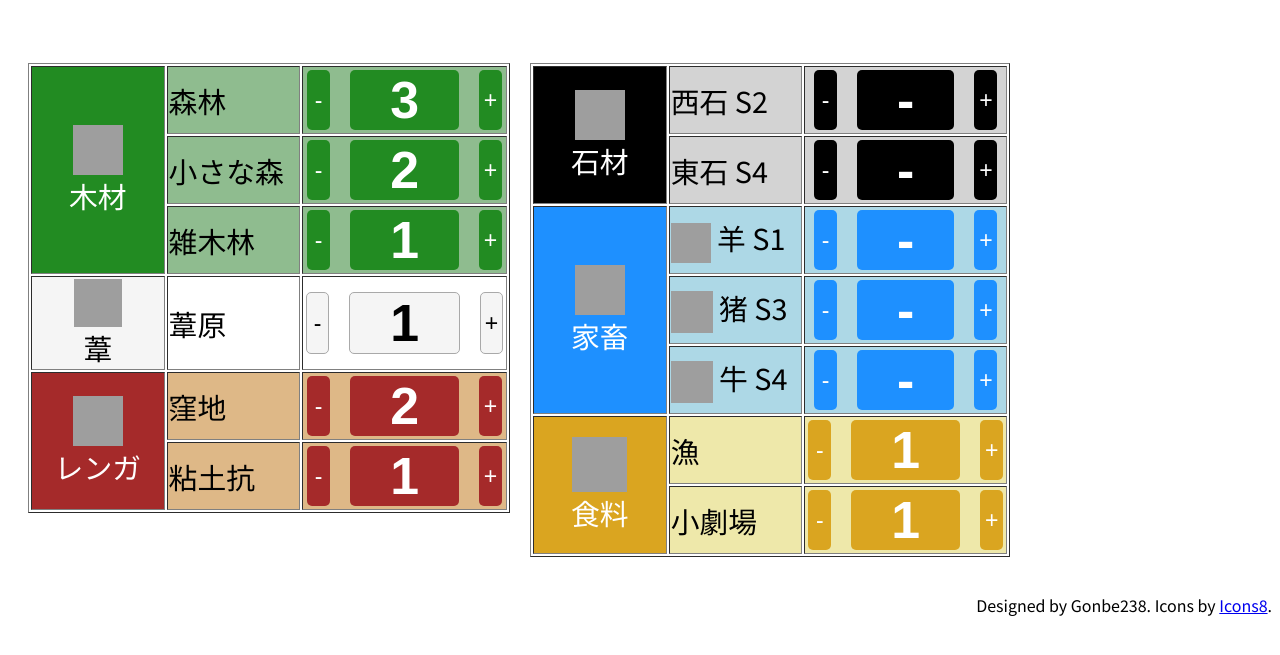
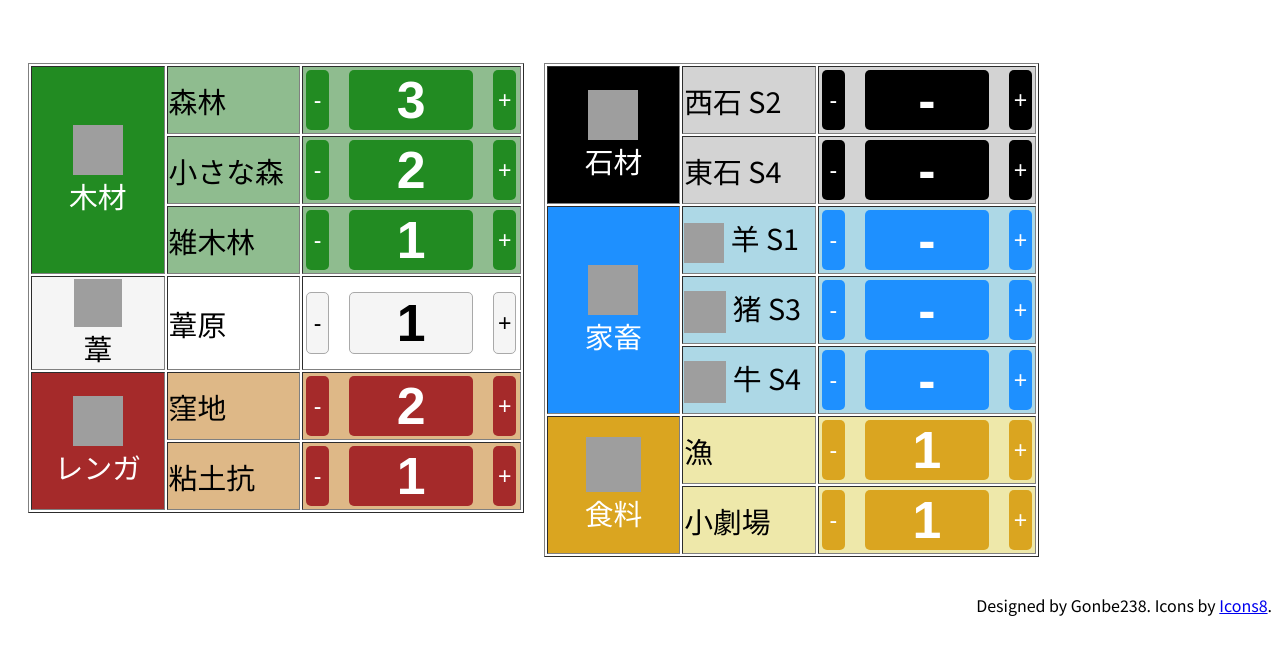
Before and after one commit to Gonbe238/webAppTest, a plain HTML site: page index.html in a window 1280 px wide. Shown: the part 143-798 px from the top of the page. Drawn offline with Linux system fonts and the light colour scheme; grey boxes are pictures that could not be loaded.

Commit message:
almost finish

```diff
--- a/index.html
+++ b/index.html
@@ -147,7 +147,8 @@
             /* 文字ボールド */
             color: white;
             /* 文字色 */
-            padding: 0px 40px !important;
+            width: 2.4em !important;
+            /* padding: 0px 40px !important;
             /* パディング */
             text-align: center;
             /* 文字のアライメント */
```
